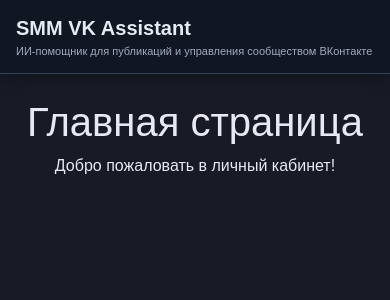
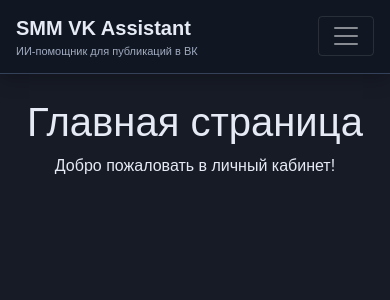
Before and after one commit to VikkMoor/SMM_Assistant, a Flask app: page /smm/dashboard in a window 390 px wide. Shown: the top 300 px of the page. Run offline with Flask 3, Linux system fonts and the light colour scheme; the visitor is signed in with stand-in values (Sample User, id 1); some libraries are stand-ins or nearby versions.

Commit message:
Fix mobile navigation menu

```diff
--- a/app/templates/base.html
+++ b/app/templates/base.html
@@ -229,15 +229,24 @@
 </head>
 
 <body>
-    <nav class="navbar navbar-expand-lg navbar-light">
+    <nav class="navbar navbar-expand-lg navbar-dark">
         <a class="navbar-brand" href="{{ url_for('smm.dashboard') }}">
             <span class="d-block">SMM VK Assistant</span>
             <small class="d-block" style="font-size: 11px; font-weight: normal;">
-                ИИ-помощник для публикаций и управления сообществом ВКонтакте
+                 ИИ-помощник для публикаций в ВК
             </small>
         </a>
 
-        <div class="collapse navbar-collapse">
+        <button class="navbar-toggler" type="button"
+                data-toggle="collapse"
+                data-target="#mainNavbar"
+                aria-controls="mainNavbar"
+                aria-expanded="false"
+                aria-label="Открыть меню">
+            <span class="navbar-toggler-icon"></span>
+        </button>
+
+        <div class="collapse navbar-collapse" id="mainNavbar">
             <ul class="navbar-nav mr-auto">
                 <li class="nav-item">
                     <a class="nav-link" href="{{ url_for('smm.settings') }}">Настройки</a>
```
